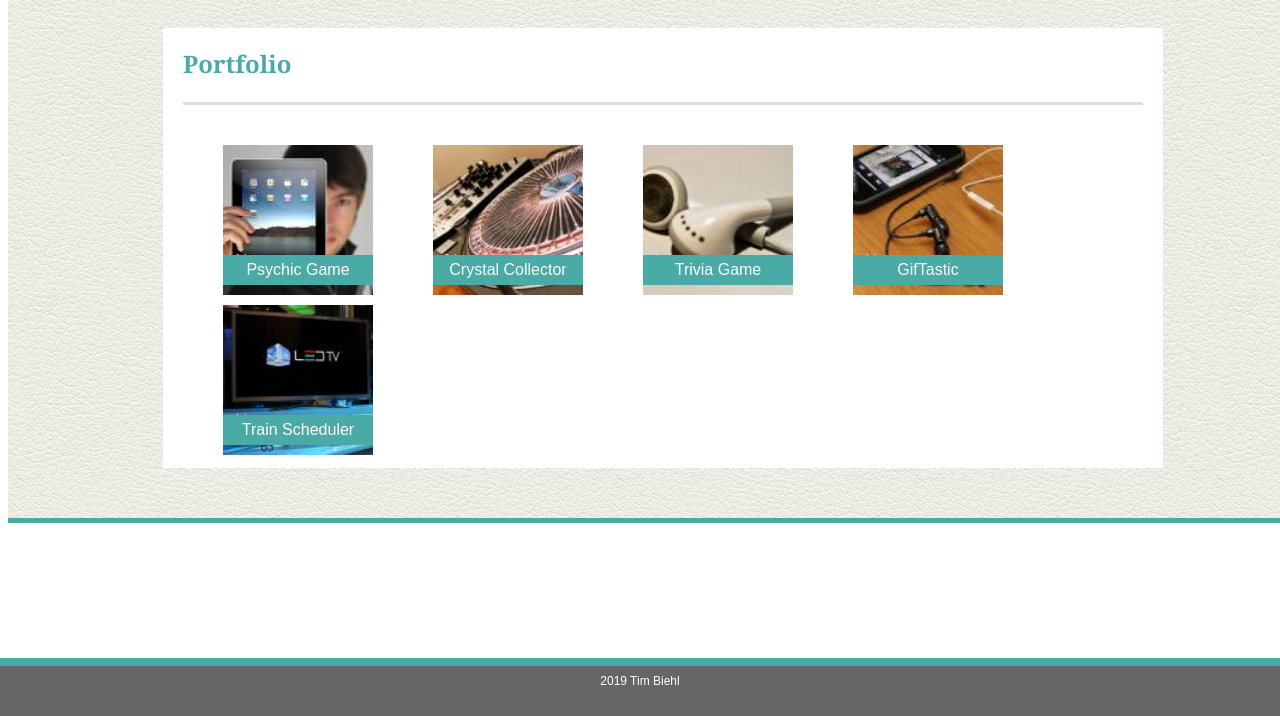
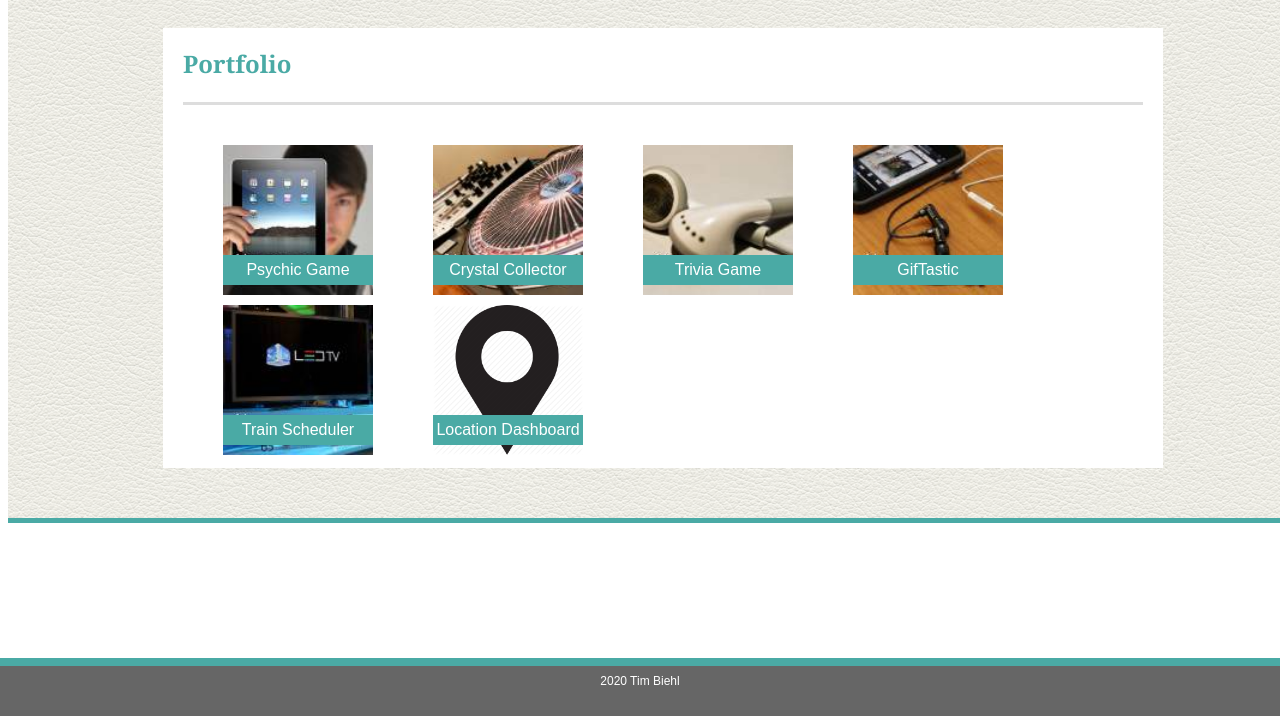
Before and after one commit to tbiehl22/Basic-Portfolio, a plain HTML site: page portfolio.html in a window 1280 px wide. Shown: the part 84-800 px from the top of the page. Drawn offline with Linux system fonts and the light colour scheme.

Commit message:
added project 1 to portfolio page

```diff
--- a/portfolio.html
+++ b/portfolio.html
@@ -31,11 +31,12 @@
                 <li class="box"><div><img class="project" src="assets/images/triva.jpg" alt="Project 1"><a class="title" href="https://tbiehl22.github.io/TriviaGame/">Trivia Game</a></div></li>
                 <li class="box"><div><img class="project" src="assets/images/rutgers.jpg" alt="Project 1"><a class="title" href= "https://tbiehl22.github.io/gifTastic/">GifTastic</a></div></li>
                 <li class="box"><div><img class="project" src="assets/images/rock paper scissors.jpg" alt="Project 1"><a class="title" href="https://tbiehl22.github.io/train-scheduler/">Train Scheduler</a></div></li>
+                <li class="box"><div><img class="project" src="assets/images/location.png" alt="Project 1"><a class="title" href="https://tbiehl22.github.io/project1/">Location Dashboard</a></div></li>
             </ul>
         </section>
     </div>
 
-    <footer>2019 Tim Biehl</footer>
+    <footer>2020 Tim Biehl</footer>
 
 </body>
 </html>
```
Also changed, not shown: contact.html (+1 -1 lines), index.html (+1 -1 lines), assets/images/location.png (added).
